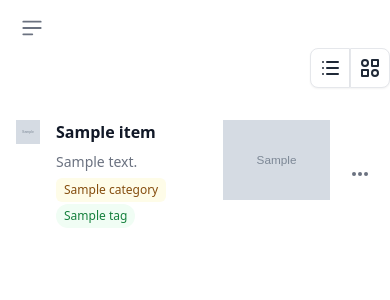
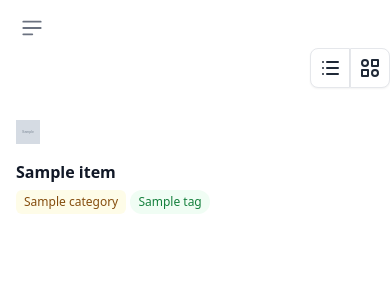
Before and after one commit to itappa/bookmarks, a Django app: page / in a window 390 px wide. Shown: the part 73-373 px from the top of the page. Run offline with Django 4.2, Linux system fonts and the light colour scheme; tables that the repository leaves empty hold one stand-in row (values such as "Sample post"); grey boxes marked "Sample" are stand-in pictures; some libraries are stand-ins or nearby versions.

Commit message:
レスポンシブ対応

```diff
--- a/bookmark/templates/bookmark/components/list.html
+++ b/bookmark/templates/bookmark/components/list.html
@@ -1,5 +1,5 @@
 {% load static %}
-<div class="flex justify-between gap-4 md:gap-6 py-4 md:py-6">
+<div class="flex justify-between gap-4 flex-col md:flex-row md:gap-6 py-4 md:py-6">
   {% if item.favicon %}
     <img src="/{{ item.favicon }}" class="h-6 w-6">
   {% else %}
@@ -9,7 +9,9 @@
     <div class="text-base font-semibold text-gray-900 dark:text-white">
       <a href="{{ item.url }}" target="_blank" class="hover:underline">{{ item.title }}</a>
     </div>
-    <div class="text-sm text-gray-500 dark:text-gray-400 pt-2">{{ item.og_description|truncatechars:200 }}</div>
+    <div class="text-sm text-gray-500 dark:text-gray-400 pt-2 hidden md:block">
+      {{ item.og_description|truncatechars:200 }}
+    </div>
     <div class="mt-1">
       <span class="inline-flex items-center rounded-md bg-yellow-50 px-2 py-1 text-xs font-medium text-yellow-800 inset-ring inset-ring-yellow-600/20 dark:bg-yellow-400/10 dark:text-yellow-500 dark:inset-ring-yellow-400/20">{{ item.category|default_if_none:"" }}</span>
       {% for tag in item.tags.all %}
@@ -19,9 +21,9 @@
   </div>
   {% if item.og_image %}
     <img src="/{{ item.og_image }}"
-         class="h-20 w-auto object-cover md:col-span-2">
+         class="h-20 w-auto object-cover md:col-span-2 hidden md:block">
   {% endif %}
-  <div class="md:col-span-3 content-center order-1 md:order-3 flex items-center justify-between">
+  <div class="md:col-span-3 content-center hidden md:flex items-center justify-between">
     <button id="actionsMenuDropdown_{{ item.id }}"
             data-dropdown-toggle="dropdownOrder_{{ item.id }}"
             type="button"
```
